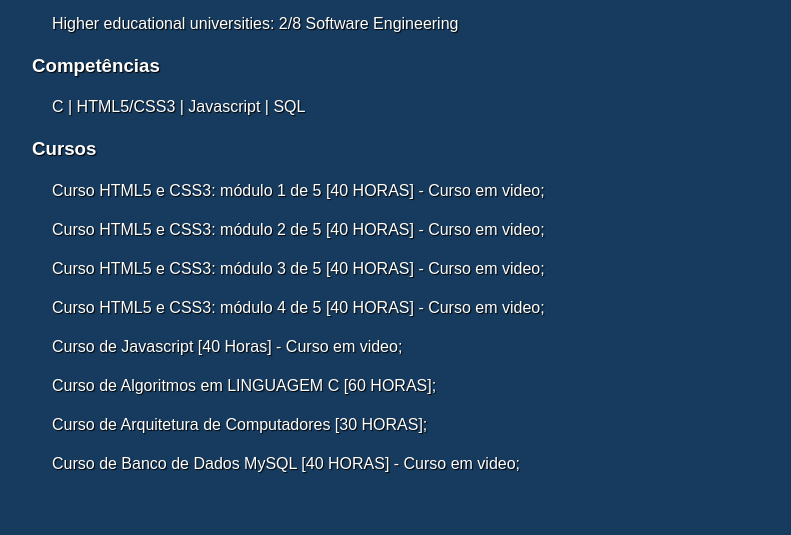
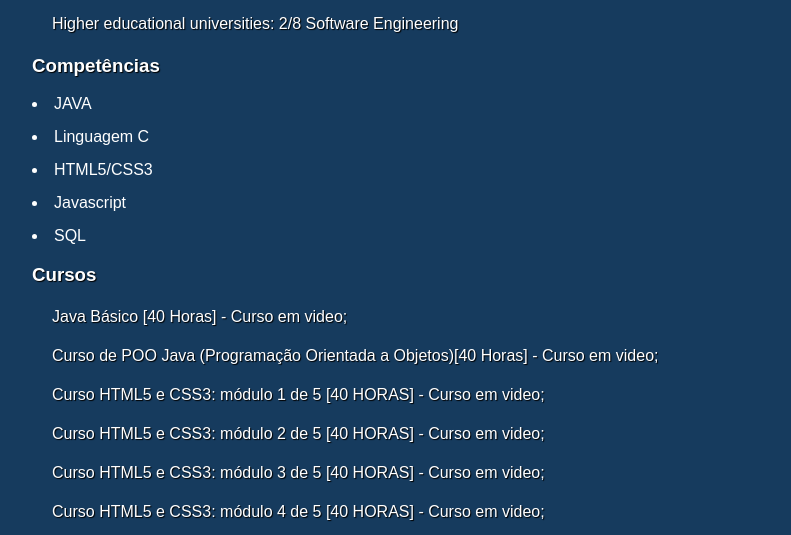
Before and after one commit to Brunohpiovan/portfolio, a plain HTML site: page index.html in a window 1280 px wide. Shown: the part 658-1193 px from the top of the page, without its empty margins (16-807 px from the left). Drawn offline with Linux system fonts and the light colour scheme.

Commit message:
Atualizacao de cursos e competencias

```diff
--- a/index.html
+++ b/index.html
@@ -13,7 +13,7 @@
                 <a href="index.html">Sobre mim</a>
             </li>
             <li>
-                <a href="project.html" target="_blank">Projetos</a>
+                <a href="https://github.com/Brunohpiovan" target="_blank">Projetos</a>
             </li>
             <li>
                 <a href="https://wa.me/5543999677890" target="_blank">Contato</a>
@@ -49,10 +49,28 @@
         <section>
             <h3>Competências</h3>
             <p>
-                C  |  HTML5/CSS3  |  Javascript  |  SQL
+                <li> JAVA
+            </p>
+            <p>
+                <li> Linguagem C
+            </p>
+            <p>
+                <li>HTML5/CSS3
+            </p>
+            <p>
+                <li>Javascript
+            </p>
+            <p>
+                <li>SQL
             </p>
         <section>
             <h3>Cursos</h3>
+            <p>
+                Java Básico [40 Horas] - Curso em video;
+            </p>
+            <p>
+               Curso de POO Java (Programação Orientada a Objetos)[40 Horas] - Curso em video;
+            </p>
             <p>
                 Curso HTML5 e CSS3: módulo 1 de 5 [40 HORAS] - Curso em video;
             </p>
```
